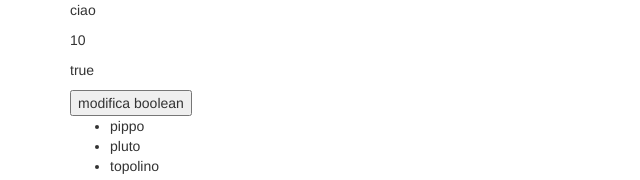
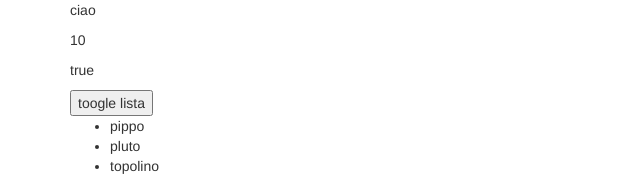
Before and after one commit to falconeta/testAngular, an Angular app: page / in a window 1280 px wide. Shown: the top 180 px of the page, without its empty margins (0-640 px from the left). Built offline with nearby package versions, Linux system fonts and the light colour scheme.

Commit message:
finita prima richiesta

```diff
--- a/src/app/header/header.component.html
+++ b/src/app/header/header.component.html
@@ -1,9 +1,9 @@
 <div>
-  <p *ngIf="attivaDisattiva">{{nome}}</p>
+  <p>{{nome}}</p>
   <p>{{numero}}</p>
   <p>{{attivaDisattiva}}</p>
-  <button (click)="modificaBoolean()">modifica boolean</button>
-  <ul>
+  <button (click)="modificaBoolean()">toogle lista</button>
+  <ul *ngIf="attivaDisattiva">
     <li *ngFor="let string of array"> {{string}}
     </li>
   </ul>
```
